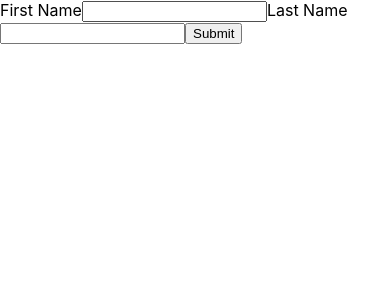
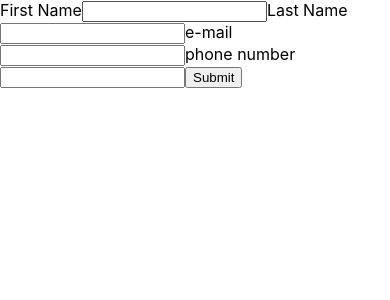
Before and after one commit to aaronlmjohnson/cv-project, a React (Create React App) app: page / in a window 390 px wide. Shown: the top 300 px of the page. Built offline with nearby package versions, Linux system fonts and the light colour scheme.

Commit message:
able to display phone and email

```diff
--- a/src/App.js
+++ b/src/App.js
@@ -13,11 +13,15 @@ class App extends Component {
         generalInfo:{
           firstName:'',
           lastName:'',
+          email:'',
+          phone:''
         },
       },
       generalInfo:{
         firstName:'',
-        lastName:''
+        lastName:'',
+        email:'',
+        phone:''
       }
   };
 }
@@ -26,7 +30,9 @@ class App extends Component {
     this.setState({
         generalInfo:{
           firstName:e.target.id === 'first-name' ? e.target.value : this.state.generalInfo.firstName,
-          lastName: e.target.id === 'last-name' ? e.target.value : this.state.generalInfo.lastName
+          lastName: e.target.id === 'last-name' ? e.target.value : this.state.generalInfo.lastName,
+          email: e.target.id === 'email' ? e.target.value : this.state.generalInfo.email,
+          phone: e.target.id === 'phone' ? e.target.value : this.state.generalInfo.phone,
         }
     });
   };
@@ -41,13 +47,14 @@ class App extends Component {
         user:{
           generalInfo: this.state.generalInfo
         },
-        generalInfo: {firstName: '', lastName: ''},
+        generalInfo: {firstName: '', lastName: '', email: '', phone: ''},
     });
 
   };
 
+
   render() {
-    const { firstName, lastName } = this.state.generalInfo;
+    const { firstName, lastName, email, phone } = this.state.generalInfo;
     const {user} = this.state;
 
     return (
@@ -69,6 +76,24 @@ class App extends Component {
             id="last-name"
           />
 
+          <label htmlFor="email">e-mail</label>
+          <input
+            onChange={this.handleChange}
+            value={email}
+            type="email"
+            id="email"
+          />
+
+          <label htmlFor="phone">phone number</label>
+          <input
+            onChange={this.handleChange}
+            value={phone}
+            type="phone"
+            id="phone"
+          />
+
+
+
           <button type="submit">Submit</button>
         </form>
         <UserInfo user = {user}/>
```
